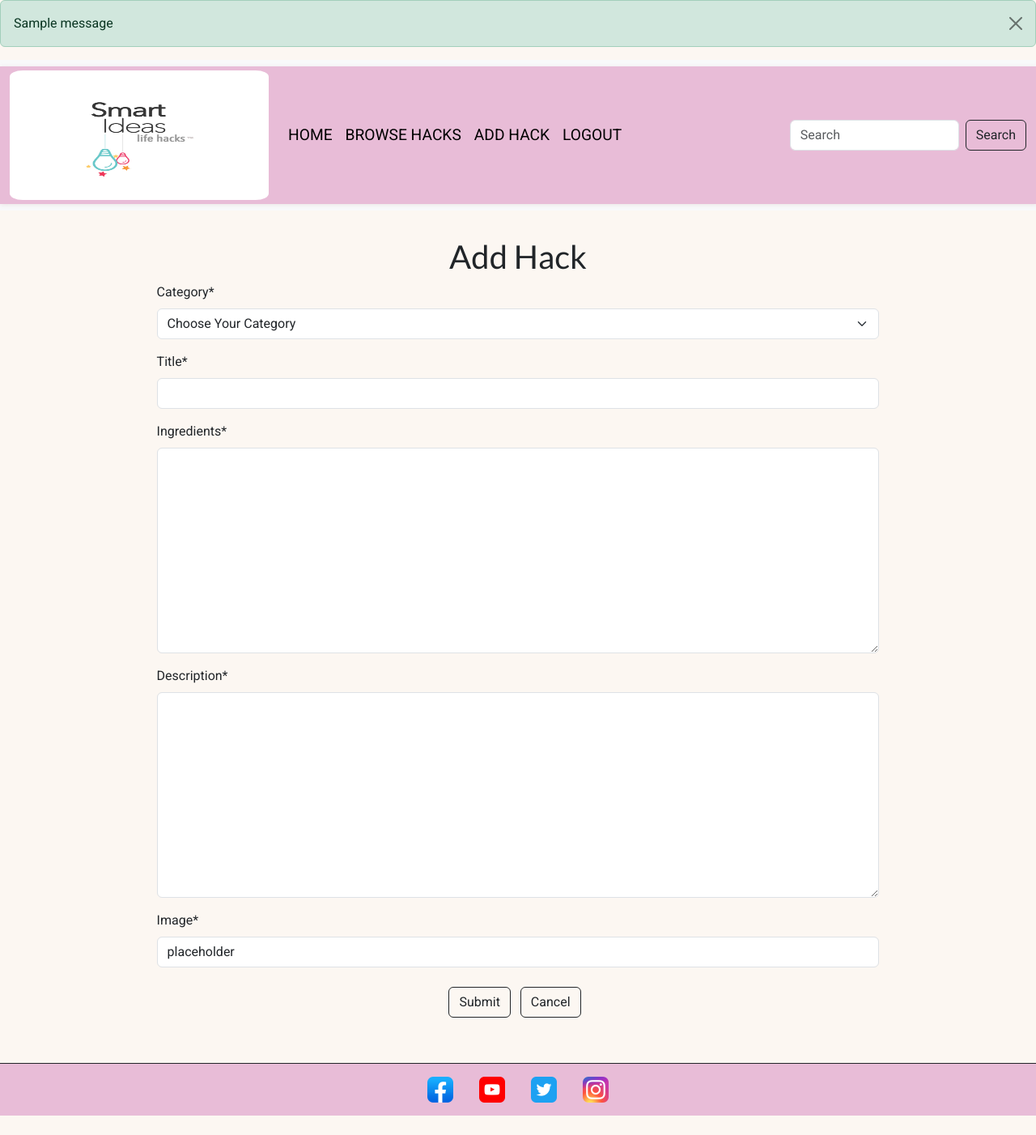
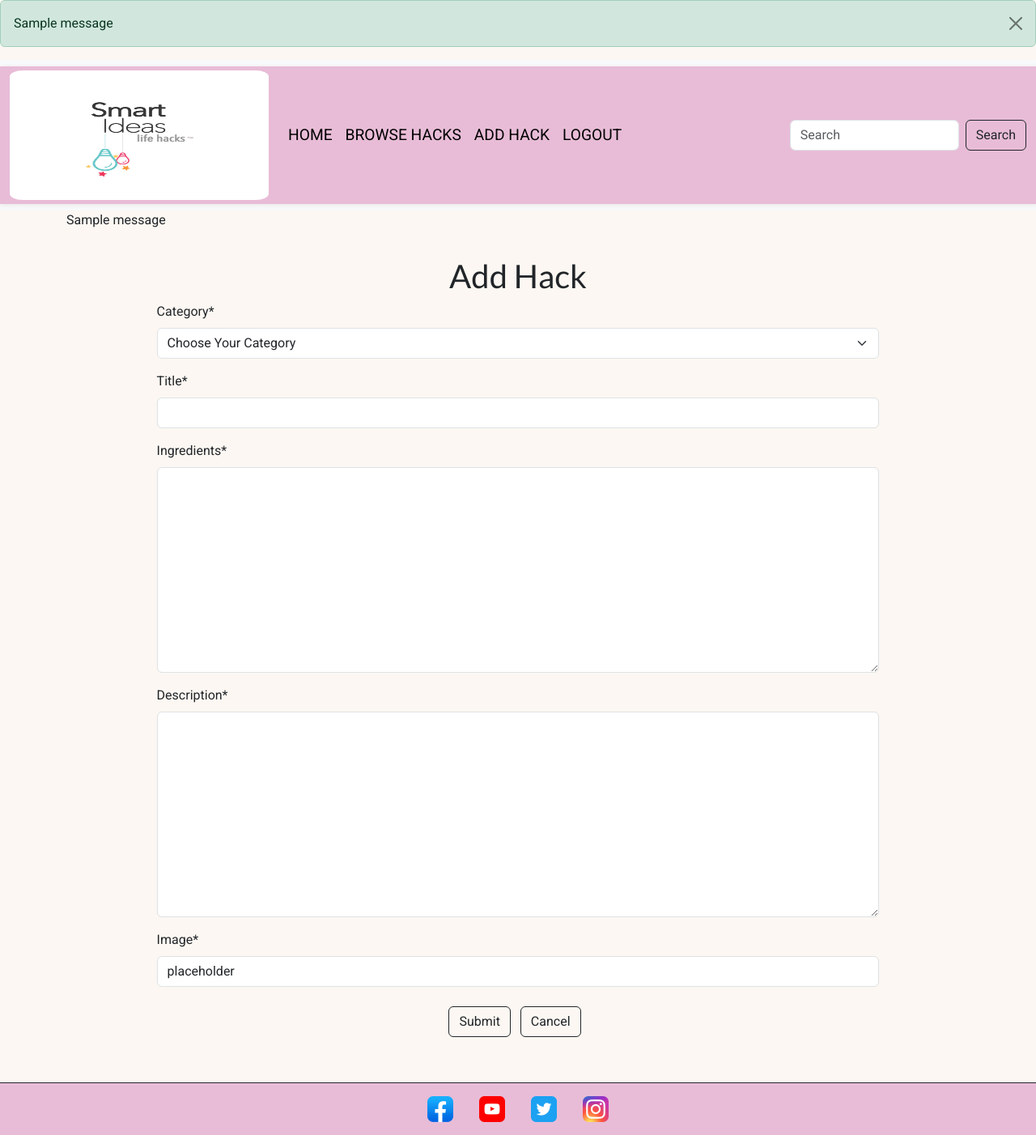
Before and after one commit to pzompa/PP4-Practical-Life-Hacks, a Django app: page /hacks/ in a window 1280 px wide. Shown: the whole page at 81% size. Before the commit the page ends 1378 px from the top, so only its background shows below. Run offline with Django 4.2, Linux system fonts and the light colour scheme; a user stored in the database is signed in; tables that the repository leaves empty hold one stand-in row (values such as "Sample post"); one stand-in notice (Sample message) is shown; some libraries are stand-ins or nearby versions.

Commit message:
Update template to include an acknowledment for sucessful hack created und redirect to index page

```diff
--- a/hacks/templates/hacks/create_hack.html
+++ b/hacks/templates/hacks/create_hack.html
@@ -5,6 +5,11 @@
 
 {% block content %}
 <div class="container">
+    {% if messages %}
+    {% for message in messages %}
+        {{ message }}
+    {% endfor %}
+{% endif %}
     <form method="post" class="form mb-5" enctype="multipart/form-data">
         <h1 class='text-center'>Add Hack</h1>
         {{ form | crispy }}
@@ -12,7 +17,7 @@
         {{ form.media }}
         <div class="text-center">
         <button type="submit" class="btn btn-outline-dark text-center">Submit</button>
-        <a class="btn btn-outline-dark m-2" href="{%  url 'create_hack' %}">Cancel</a>
+        <a class="btn btn-outline-dark m-2" href="{% url 'home' %}">Cancel</a>
         </div>
     </form>
 </div>
```
